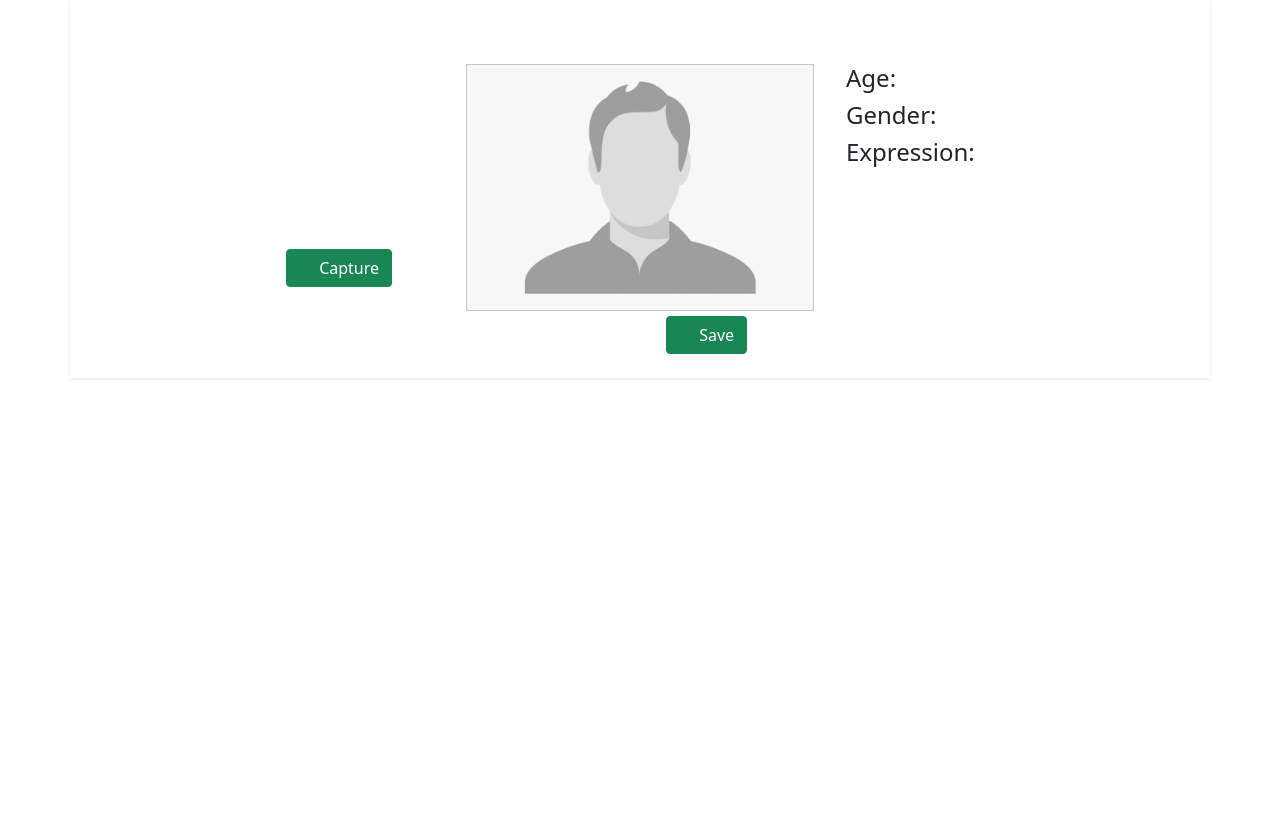
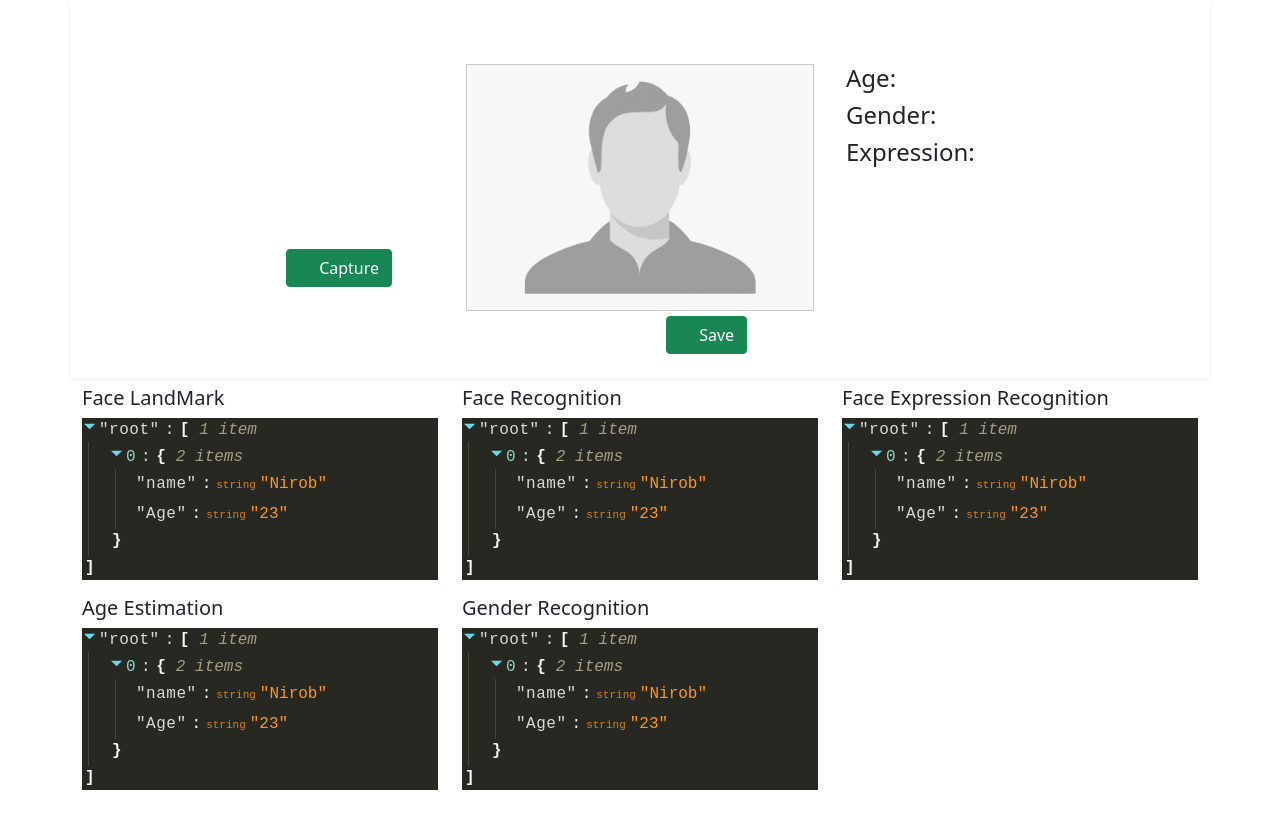
Before and after one commit to hasibul-islam-nirob/AI-Using-TensorFlow-Working-With-Webcam, a React (Create React App) app in the folder Smart-Camera/smart-cam/: page / in a window 1280 px wide. Shown: the top 828 px of the page. Before the commit the page ends 800 px from the top, so only its background shows below. Built offline with nearby package versions, Linux system fonts and the light colour scheme; no server answers; some icons are missing.

Commit message:
JSON View Setup

```diff
--- a/Smart-Camera/smart-cam/src/components/Camera.js
+++ b/Smart-Camera/smart-cam/src/components/Camera.js
@@ -6,6 +6,7 @@ import defaultImg from "../assets/img/defaultImg.png";
 import {HiOutlineSave, MdOutlineCameraAlt} from "react-icons/all";
 import Webcam from "react-webcam";
 import SweetAlert from "react-bootstrap-sweetalert";
+import ReactJson from "react-json-view";
 
 
 class Camera extends Component {
@@ -83,22 +84,27 @@ class Camera extends Component {
                     </Row>
                 </Container>
 
-                <Container>
+                <Container className="mb-5">
                     <Row>
-                        <Col className="p-1" sm={12} md={4} lg={4} >
-
+                        <Col className="my-2" sm={12} md={4} lg={4} >
+                            <h5>Face LandMark </h5>
+                            <ReactJson src={demoJson} theme="monokai" />
                         </Col>
-                        <Col className="p-1" sm={12} md={4} lg={4} >
-
+                        <Col className="my-2" sm={12} md={4} lg={4} >
+                            <h5>Face Recognition</h5>
+                            <ReactJson src={demoJson} theme="monokai" />
                         </Col>
-                        <Col className="p-1" sm={12} md={4} lg={4} >
-
+                        <Col className="my-2" sm={12} md={4} lg={4} >
+                            <h5>Face Expression Recognition</h5>
+                            <ReactJson src={demoJson} theme="monokai" />
                         </Col>
-                        <Col className="p-1" sm={12} md={4} lg={4} >
-
+                        <Col className="my-2" sm={12} md={4} lg={4} >
+                            <h5>Age Estimation</h5>
+                            <ReactJson src={demoJson} theme="monokai" />
                         </Col>
-                        <Col className="p-1" sm={12} md={4} lg={4} >
-
+                        <Col className="my-2" sm={12} md={4} lg={4} >
+                            <h5>Gender Recognition</h5>
+                            <ReactJson src={demoJson} theme="monokai" />
                         </Col>
 
                     </Row>
```
